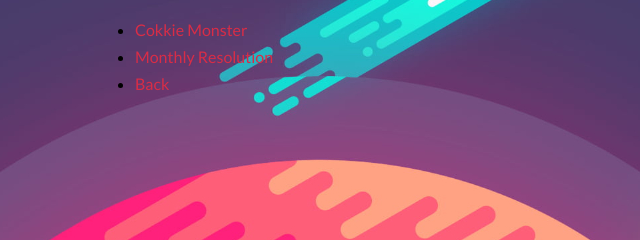
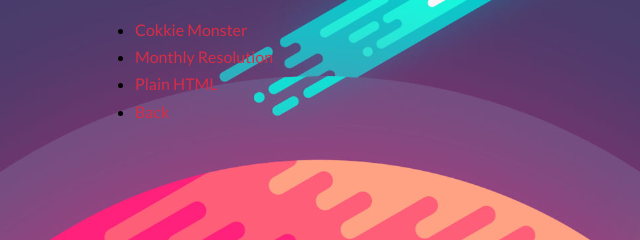
Before and after one commit to w7Pratham/sites, a plain HTML site: page 0/index.html in a window 1280 px wide. Shown: the part 142-382 px from the top of the page, 45-685 px from the left. Drawn offline with Linux system fonts and the light colour scheme.

Commit message:
Update index.html

```diff
--- a/0/index.html
+++ b/0/index.html
@@ -20,6 +20,7 @@
             <ul>
                 <li><a href="../cookieMonster/index.html">Cokkie Monster</a></li>
                 <li><a href="../monthlyResolution/index.html">Monthly Resolution</a></li>
+                <li><a href="../bootcamp/plain/index.html">Plain HTML</a></li>
                 <li><a href="https://w7pratham.github.io/">Back</a></li>
             </ul>
         </div><!--blog-->
```
